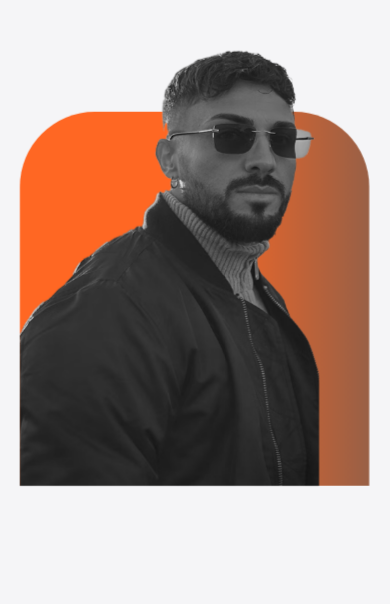
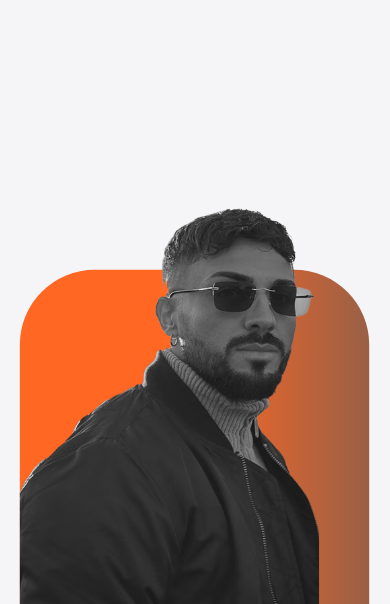
Before and after one commit to FrogyTTv/Sunglass-website, a plain HTML site: page index.html in a window 390 px wide. Shown: the part 240-844 px from the top of the page. Drawn offline with Linux system fonts and the light colour scheme.

Commit message:
removed height definition on the header when browser = 650px

```diff
--- a/style.css
+++ b/style.css
@@ -400,7 +400,7 @@ footer {
         width: 20rem;
     }
     header {
-        height: 78dvh;
+        /* height: 78dvh; */
     }
     .header-typografy {
         margin-block: 5rem;
```
